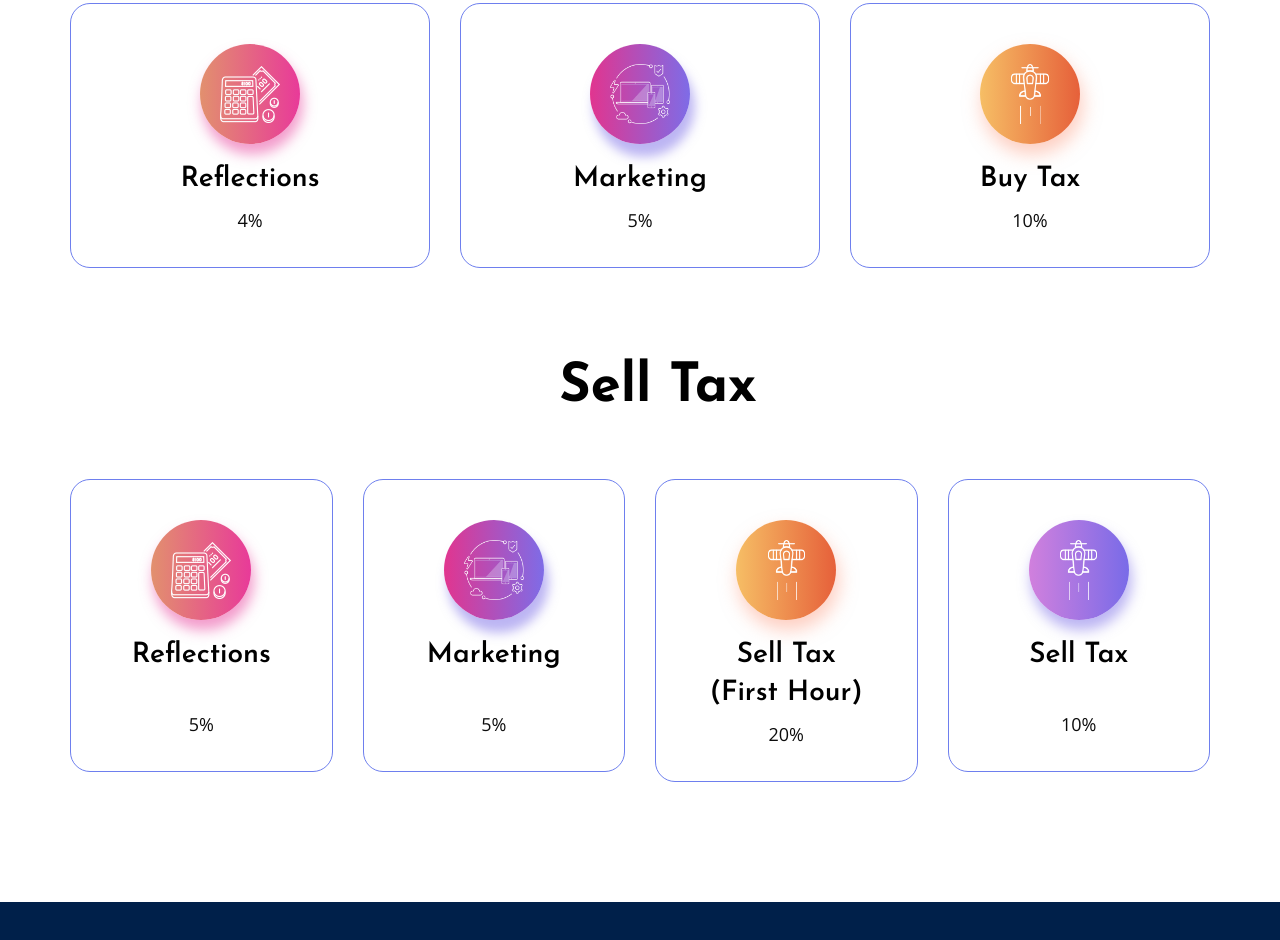
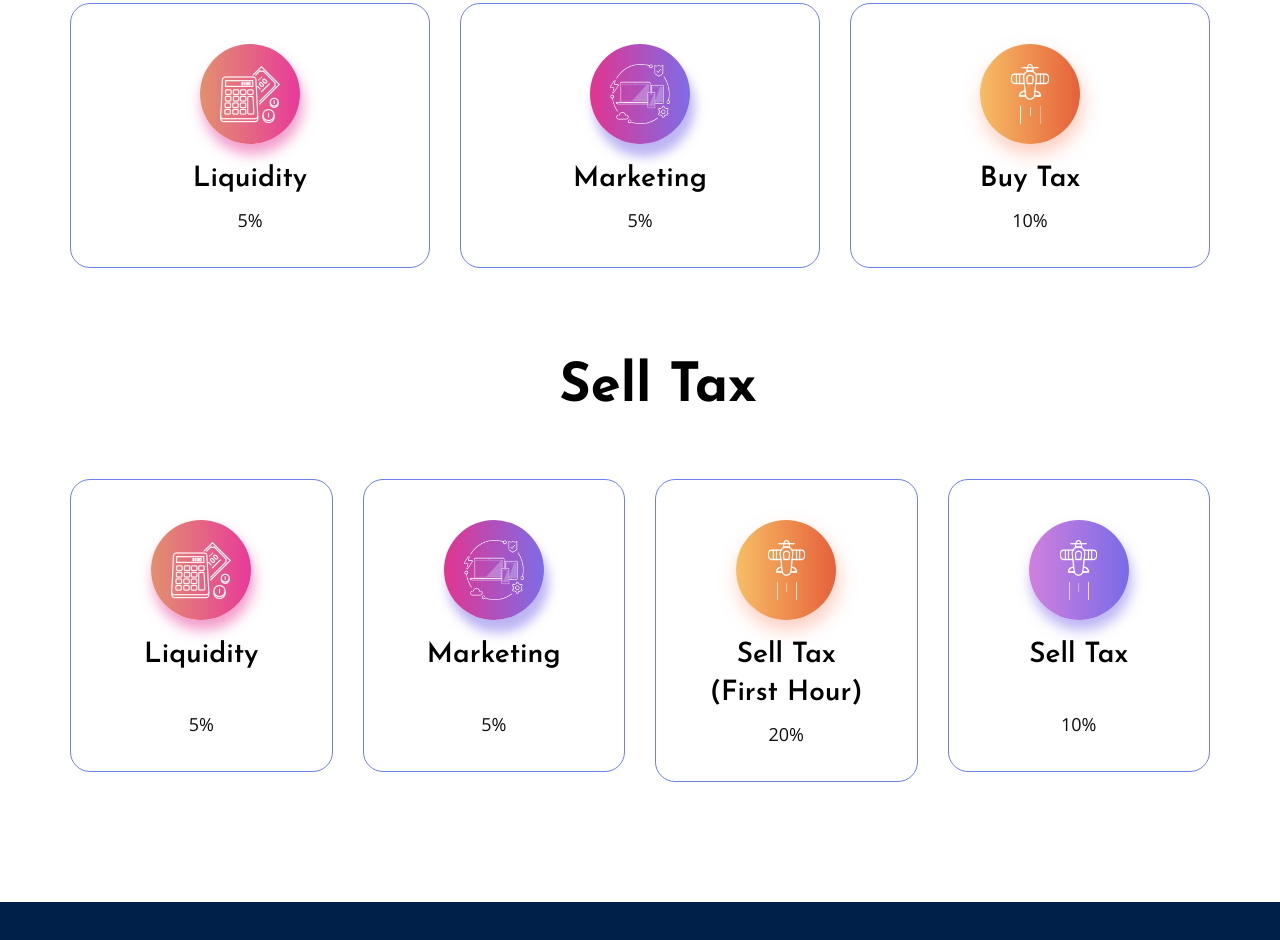
Before and after one commit to AdilSherFlutter/AdilSherFlutter.github.io, a plain HTML site: page index.html in a window 1280 px wide. Shown: the part 1628-2568 px from the top of the page. Drawn offline with nearby package versions, Linux system fonts and the light colour scheme; some packages are replaced by stand-ins of ours; files that its build step writes are made by us from their sources.

Commit message:
Changes Done

```diff
--- a/index.html
+++ b/index.html
@@ -251,8 +251,8 @@
                     <img src="images/cost.png" alt="feature" />
                   </div>
                   <div class="ex-content">
-                    <h4 class="title">Reflections</h4>
-                    <p><span class="counter">4</span>%</p>
+                    <h4 class="title">Liquidity</h4>
+                    <p><span class="counter">5</span>%</p>
                   </div>
                 </div>
               </div>
@@ -294,7 +294,7 @@
                     <img src="images/cost.png" alt="feature" />
                   </div>
                   <div class="ex-content">
-                    <h4 class="title">Reflections</h4>
+                    <h4 class="title">Liquidity</h4>
                     <p>
                       <span class="counter"><br />5</span>%
                     </p>
```
